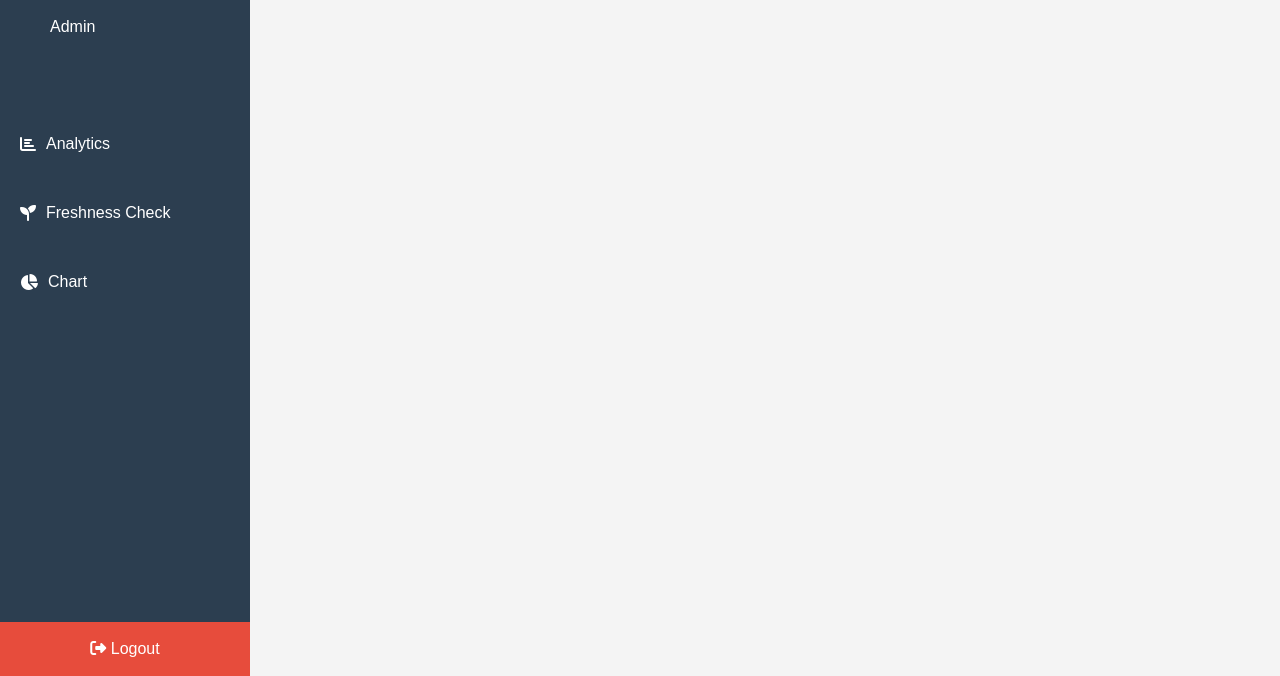
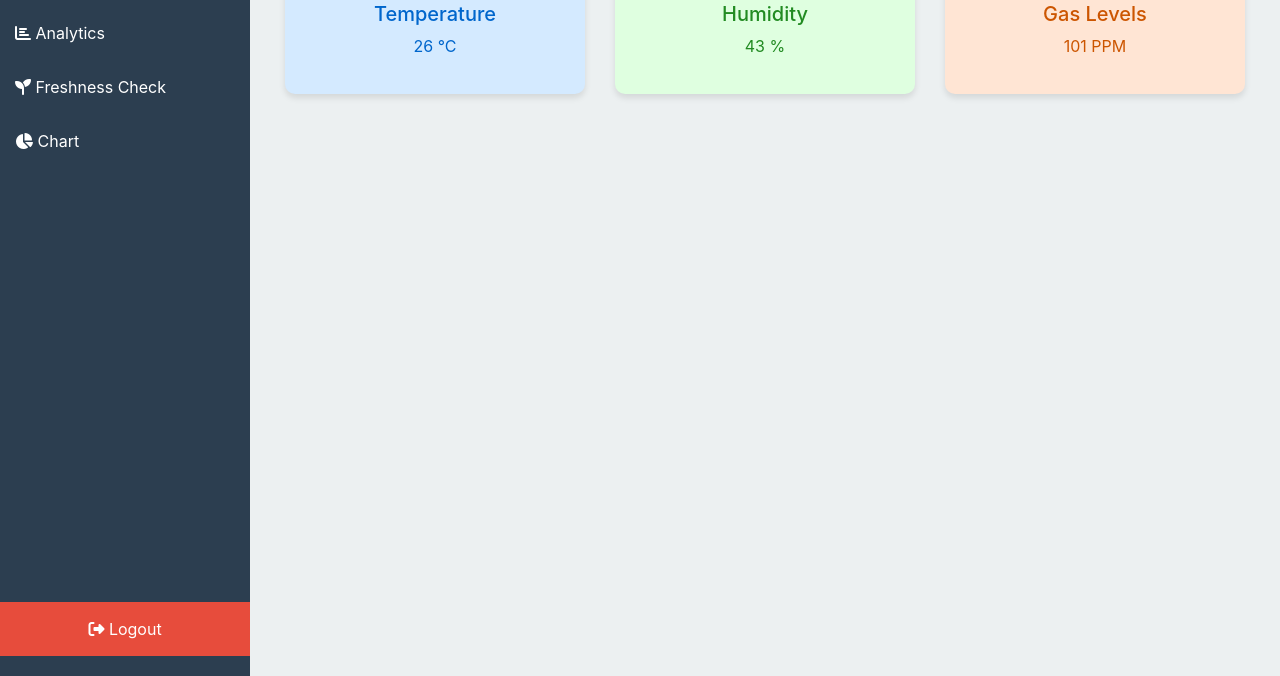
Before and after one commit to anubhavgoyel/Fresh-track-pro, a plain HTML site: page index.html in a window 1280 px wide. Shown: the part 124-800 px from the top of the page. Drawn offline with nearby package versions, Linux system fonts and the light colour scheme.

Commit message:
index.html

```diff
--- a/index.html
+++ b/index.html
@@ -7,152 +7,147 @@
     <link rel="stylesheet" href="https://cdnjs.cloudflare.com/ajax/libs/bootstrap/4.6.0/css/bootstrap.min.css">
     <script src="https://kit.fontawesome.com/a076d05399.js" crossorigin="anonymous"></script>
     <style>
-        * {
-            margin: 0;
-            padding: 0;
-            box-sizing: border-box;
-            font-family: Arial, sans-serif;
-        }
-
         body {
             display: flex;
             height: 100vh;
-            background-color: #f4f4f4;
+            background-color: #ecf0f1;
             flex-direction: column;
         }
 
-        /* Sidebar Styles */
         .sidebar {
             width: 250px;
             background-color: #2c3e50;
             color: white;
-            display: flex;
-            flex-direction: column;
-            padding-top: 20px;
-            gap: 15px;
             position: fixed;
             top: 56px;
             left: 0;
             height: calc(100vh - 56px);
+            padding-top: 20px;
             overflow-y: auto;
-            transition: 0.3s;
         }
 
         .sidebar a {
-            padding: 15px 20px;
-            display: flex;
-            align-items: center;
+            padding: 15px;
+            display: block;
             color: white;
             text-decoration: none;
             transition: 0.3s;
         }
 
-        .sidebar a i {
-            margin-right: 10px;
-        }
-
         .sidebar a:hover {
-            background-color: rgba(255, 255, 255, 0.2);
-            transform: translateX(5px);
+            background-color: #34495e;
         }
 
         .logout {
-            margin-top: auto;
-            background-color: #e74c3c;
+            position: absolute;
+            bottom: 20px;
+            width: 100%;
             text-align: center;
             padding: 15px;
+            background-color: #e74c3c;
             cursor: pointer;
             transition: 0.3s;
-        }
-
-        #logo {
-            width: 230px;
-            height: 100px;
-            border-radius: 10px;
         }
 
         .logout:hover {
             background-color: #c0392b;
         }
 
-        /* Main Content */
         .main-content {
-            margin-left: 250px;
+            margin-left: 260px;
             padding: 20px;
-            flex: 1;
-            transition: margin-left 0.3s;
+            flex: 3;
         }
 
-        /* Navbar */
         .navbar {
             background: linear-gradient(90deg, #1c2833, #2c3e50);
         }
 
-        #admin{
-            height: 20px;
-            margin-bottom: 100px;
-
+        .dashboard-card {
+            background: white;
+            padding: 20px;
+            border-radius: 10px;
+            box-shadow: 0px 4px 6px rgba(0, 0, 0, 0.1);
+            text-align: center;
+        }
+    </style>
+</head>
+<style>
+    body {
+        display: flex;
+        height: 100vh;
+        background-color: #ecf0f1;
+        flex-direction: column;
     }
 
-        .navbar-brand {
-            color: #ffcc00 !important;
-            font-weight: bold;
+    .sidebar {
+        width: 250px;
+        background-color: #2c3e50;
+        color: white;
+        position: fixed;
+        top: 56px;
+        left: 0;
+        height: calc(100vh - 56px);
+        padding-top: 20px;
+        overflow-y: auto;
     }
 
-        .navbar-nav .nav-link {
-            color: white !important;
+    .sidebar a {
+        padding: 15px;
+        display: block;
+        color: white;
+        text-decoration: none;
         transition: 0.3s;
     }
 
-        .navbar-nav .nav-link:hover {
-            color: #ffcc00 !important;
+    .sidebar a:hover {
+        background-color: #34495e;
     }
 
-        .dropdown-menu {
-            background-color: #2c3e50;
+    .main-content {
+        margin-left: 250px;
+        padding: 20px;
+        flex-grow: 1;
+        margin-top: 70px;
     }
 
-        .dropdown-item {
-            color: white !important;
+    .dashboard-card {
+        background: white;
+        padding: 20px;
+        border-radius: 10px;
+        box-shadow: 0px 4px 6px rgba(0, 0, 0, 0.1);
+        text-align: center;
     }
 
-        .dropdown-item:hover {
-            background-color: #34495e;
-        }
+    .temperature { background: #d4eaff; color: #0066cc; }
+    .humidity { background: #dfffe0; color: #228b22; }
+    .gas { background: #ffe5d4; color: #cc5500; }
 </style>
-</head>
+
 <body>
-    <h1>Dashboard</h1>
     <!-- Navbar -->
     <nav class="navbar navbar-expand-lg navbar-dark fixed-top">
-        <div><img src="image.jpg" alt="Fresh-Track-Pro Logo" id ="logo"></div>
-        <button class="navbar-toggler" type="button" data-toggle="collapse" data-target="#navbarNav" aria-controls="navbarNav" aria-expanded="false" aria-label="Toggle navigation">
+        <a class="navbar-brand" href="#">FreshnessTrackPro</a>
+        <button class="navbar-toggler" type="button" data-toggle="collapse" data-target="#navbarNav">
             <span class="navbar-toggler-icon"></span>
         </button>
         <div class="collapse navbar-collapse" id="navbarNav">
             <ul class="navbar-nav mr-auto">
-                <li class="nav-item active">
-                    <a class="nav-link" href="#">Home</a>
-                </li>
-                <li class="nav-item">
-                    <a class="nav-link" href="#">About</a>
-                </li>
-                <li class="nav-item">
-                    <a class="nav-link" href="#">Contact</a>
-                </li>
+                <li class="nav-item active"><a class="nav-link" href="#">Home</a></li>
+                <li class="nav-item"><a class="nav-link" href="#">About</a></li>
+                <li class="nav-item"><a class="nav-link" href="#">Contact</a></li>
                 <li class="nav-item dropdown">
-                    <a class="nav-link dropdown-toggle" href="#" id="moreDropdown" role="button" data-toggle="dropdown" aria-haspopup="true" aria-expanded="false">
+                    <a class="nav-link dropdown-toggle" href="#" id="moreDropdown" role="button" data-toggle="dropdown">
                         More
                     </a>
                     <div class="dropdown-menu" aria-labelledby="moreDropdown">
                         <a class="dropdown-item" href="#">Settings</a>
                         <a class="dropdown-item" href="#">Help</a>
-                        <div class="dropdown-divider"></div>
                     </div>
                 </li>
             </ul>
             <form class="form-inline my-2 my-lg-0">
-                <input class="form-control mr-sm-2" type="search" placeholder="Search" aria-label="Search">
+                <input class="form-control mr-sm-2" type="search" placeholder="Search">
                 <button class="btn btn-outline-warning my-2 my-sm-0" type="submit">Search</button>
             </form>
         </div>
@@ -160,7 +155,7 @@
 
     <!-- Sidebar -->
     <div class="sidebar">
-        <a href="admin.html"><i id= "admin" class="fas fa-user-shield"></i> Admin</a>
+        <a href="admin.html"><i class="fas fa-user-shield"></i> Admin</a>
         <a href="analytics.html"><i class="fas fa-chart-bar"></i> Analytics</a>
         <a href="freshness.html"><i class="fas fa-seedling"></i> Freshness Check</a>
         <a href="chart.html"><i class="fas fa-chart-pie"></i> Chart</a>
@@ -169,16 +164,59 @@
 
     <!-- Main Content -->
     <div class="main-content">
+        <div class="container mt-3">
+            <div class="row">
+                <div class="col-md-4">
+                    <div class="dashboard-card temperature">
+                        <h5>Temperature</h5>
+                        <p id="temp-value">-- °C</p>
+                    </div>
+                </div>
+                <div class="col-md-4">
+                    <div class="dashboard-card humidity">
+                        <h5>Humidity</h5>
+                        <p id="humidity-value">-- %</p>
+                    </div>
+                </div>
+                <div class="col-md-4">
+                    <div class="dashboard-card gas">
+                        <h5>Gas Levels</h5>
+                        <p id="gas-value">-- PPM</p>
+                    </div>
+                </div>
+            </div>
+        </div>
     </div>
 
-    <!-- JavaScript -->
     <script>
         function logout() {
             alert("Logging out...");
             window.location.href = "login.html";
         }
     </script>
-    <script src="https://code.jquery.com/jquery-3.5.1.slim.min.js"></script>
+
+    <script src="https://code.jquery.com/jquery-3.5.1.min.js"></script>
+    <script src="https://cdnjs.cloudflare.com/ajax/libs/popper.js/1.16.0/umd/popper.min.js"></script>
+    <script src="https://cdnjs.cloudflare.com/ajax/libs/bootstrap/4.6.0/js/bootstrap.min.js"></script>
+</body>
+
+
+
+    <script>
+        function logout() {
+            alert("Logging out...");
+            window.location.href = "login.html";
+        }
+
+        function updateLevels() {
+            document.getElementById("temp-value").innerText = Math.floor(Math.random() * 10 + 20) + " °C";
+            document.getElementById("humidity-value").innerText = Math.floor(Math.random() * 50 + 30) + " %";
+            document.getElementById("gas-value").innerText = Math.floor(Math.random() * 500 + 100) + " PPM";
+        }
+        setInterval(updateLevels, 2000);
+    </script>
+
+    <script src="https://code.jquery.com/jquery-3.5.1.min.js"></script>
     <script src="https://cdnjs.cloudflare.com/ajax/libs/popper.js/1.16.0/umd/popper.min.js"></script>
     <script src="https://cdnjs.cloudflare.com/ajax/libs/bootstrap/4.6.0/js/bootstrap.min.js"></script>
 </body>
```
Lines whose indentation alone changed are shown as unchanged.
